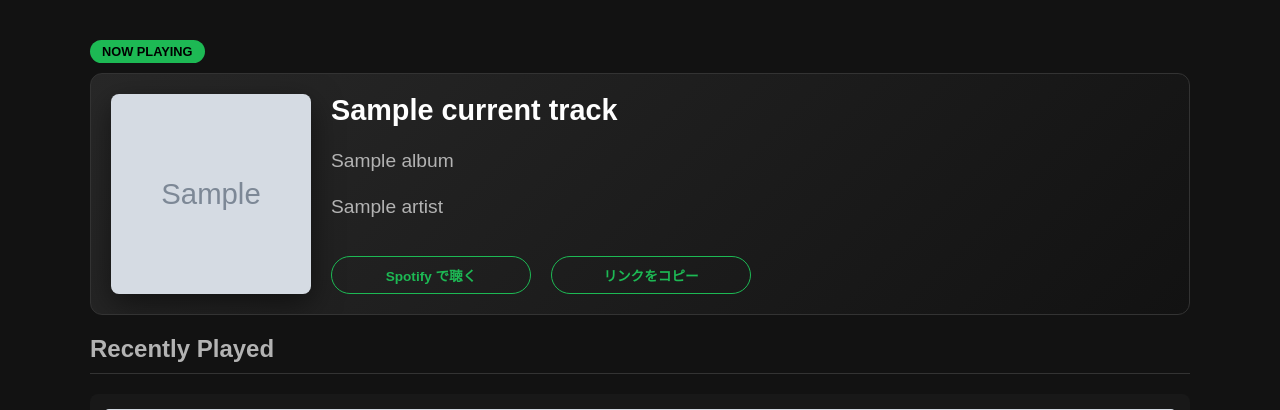
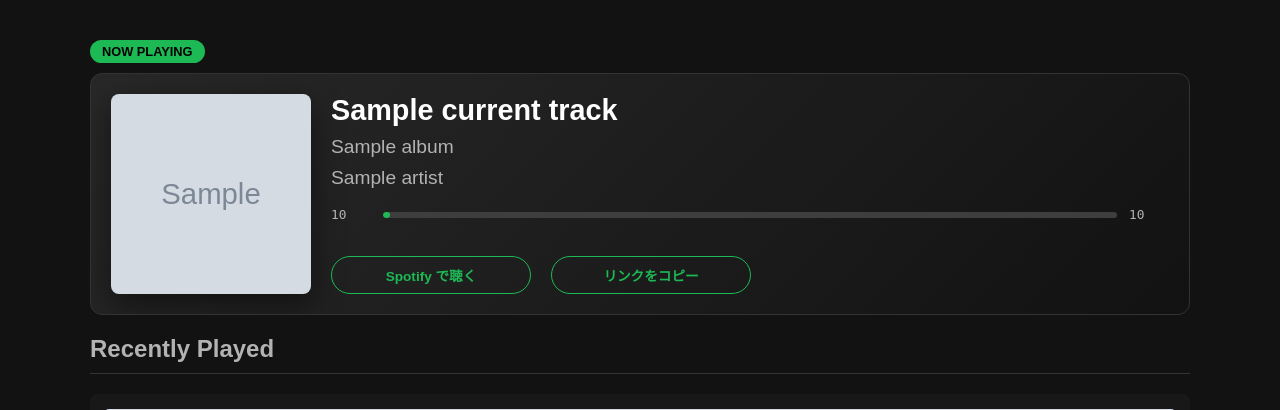
Before and after one commit to ao-ba/Spotify_NowPlaying, a Flask app: template templates/index.html in a window 1280 px wide. Shown: the top 410 px of the page. Run offline with Flask 3, Linux system fonts and the light colour scheme; the template is opened without the code that fills it: most values are stand-ins (such as "Sample title", 1, 10 or a date in 2020); grey boxes marked "Sample" are stand-in pictures.

Commit message:
feat: add playback position seek bar to Now Playing card

```diff
--- a/server.py
+++ b/server.py
@@ -140,14 +140,31 @@ def pick_album_image(images: List[Dict[str, Any]], preferred_index: int = 0) ->
     return images[safe_index]["url"]
 
 
-def format_track_item(item: Dict[str, Any]) -> Dict[str, Any]:
-    """現在再生中のトラックデータを画面表示用にフォーマット"""
+def format_time_ms(ms: int) -> str:
+    """ミリ秒を mm:ss 形式の文字列に変換"""
+    seconds = max(0, int(ms) // 1000)
+    minutes = seconds // 60
+    rem_seconds = seconds % 60
+    return f"{minutes:02d}:{rem_seconds:02d}"
+
+
+def format_track_item(item: Dict[str, Any], progress_ms: Optional[int] = 0) -> Dict[str, Any]:
+    """現在再生中のトラックデータ（進捗状況含む）を画面表示用にフォーマット"""
+    duration_ms = item.get("duration_ms", 0)
+    prog_ms = progress_ms or 0
+    percent = round((prog_ms / duration_ms) * 100, 1) if duration_ms > 0 else 0.0
+
     return {
         "name": item["name"],
         "artist": ", ".join([artist["name"] for artist in item["artists"]]),
         "album": item["album"]["name"],
         "url": item["external_urls"]["spotify"],
         "image_url": pick_album_image(item["album"]["images"]),
+        "progress_ms": prog_ms,
+        "duration_ms": duration_ms,
+        "progress_percent": min(100.0, max(0.0, percent)),
+        "progress_str": format_time_ms(prog_ms),
+        "duration_str": format_time_ms(duration_ms),
     }
 
 
@@ -307,7 +324,8 @@ def hist():
 
     current_track = None
     if current_track_raw and current_track_raw.get("is_playing"):
-        current_track = format_track_item(current_track_raw["item"])
+        progress_ms = current_track_raw.get("progress_ms", 0)
+        current_track = format_track_item(current_track_raw["item"], progress_ms=progress_ms)
 
     history_arr = format_history_items(history.get("items", []))
 
--- a/templates/index.html
+++ b/templates/index.html
@@ -71,6 +71,33 @@
         flex-direction: column;
         height: 100%;
         justify-content: space-between;
+      }
+      .progress-container {
+        display: flex;
+        align-items: center;
+        gap: 12px;
+        margin: 10px 0;
+        width: 100%;
+      }
+      .progress-time {
+        font-size: 0.8em;
+        color: #b3b3b3;
+        font-family: monospace, SFMono-Regular, Consolas, sans-serif;
+        min-width: 40px;
+      }
+      .progress-bar-track {
+        flex: 1;
+        height: 6px;
+        background-color: #3e3e3e;
+        border-radius: 3px;
+        overflow: hidden;
+        position: relative;
+      }
+      .progress-bar-fill {
+        height: 100%;
+        background-color: #1db954;
+        border-radius: 3px;
+        transition: width 0.4s ease;
       }
       .now-playing-info a,
       .now-playing-info .copy-btn {
@@ -411,6 +438,13 @@
             <h1>{{ current_track.name }}</h1>
             <p>{{ current_track.album }}</p>
             <p>{{ current_track.artist }}</p>
+            <div class="progress-container">
+              <span class="progress-time">{{ current_track.progress_str }}</span>
+              <div class="progress-bar-track">
+                <div class="progress-bar-fill" style="width: {{ current_track.progress_percent }}%;"></div>
+              </div>
+              <span class="progress-time">{{ current_track.duration_str }}</span>
+            </div>
             <div class="button-group">
               <a href="{{ current_track.url }}" target="_blank">Spotify で聴く</a>
               <button
```
